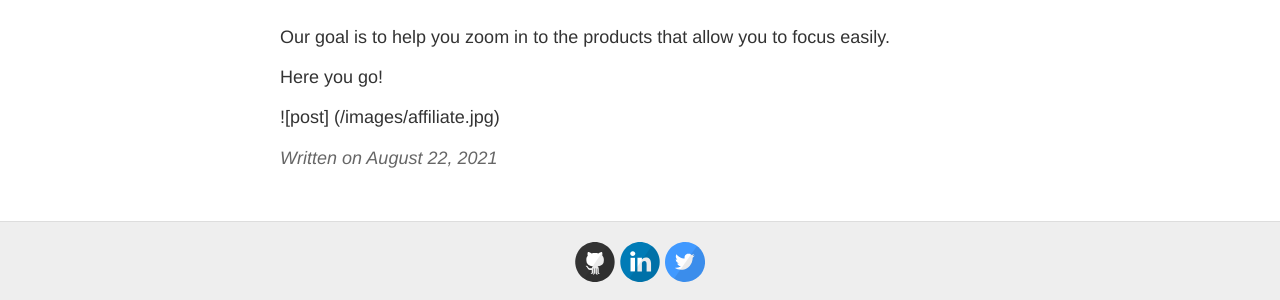
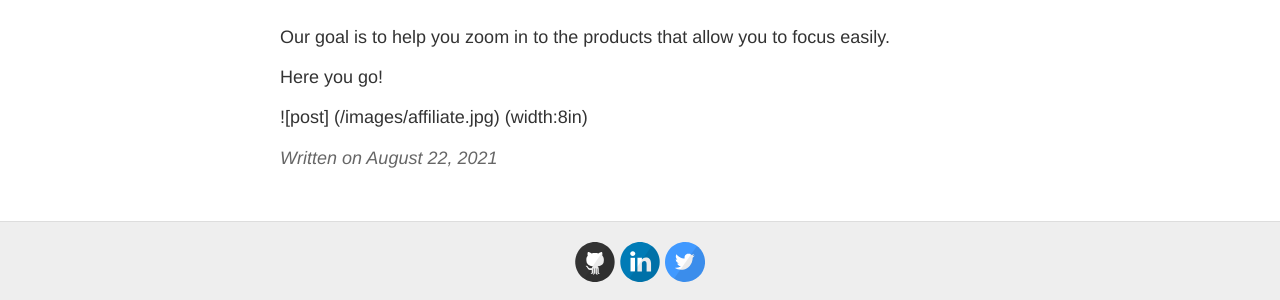
Before and after one commit to innovationmgt/affiliate-marketing, a Jekyll site: the page built from _posts/2014-3-3-Hello-World.md, in a window 1280 px wide. Shown: the part 136-436 px from the top of the page. Built offline with Jekyll 4.4.1, drawn with Linux system fonts in a browser that asks for light colours; our own code applies the rules of GitHub Pages for plain Markdown files.

Commit message:
Update 2014-3-3-Hello-World.md

```diff
--- a/_posts/2014-3-3-Hello-World.md
+++ b/_posts/2014-3-3-Hello-World.md
@@ -10,4 +10,4 @@ Our goal is to help you zoom in to the products that allow you to focus easily.
 Here you go!
 
 
-![post] (/images/affiliate.jpg)
+![post] (/images/affiliate.jpg) (width:8in)
```
